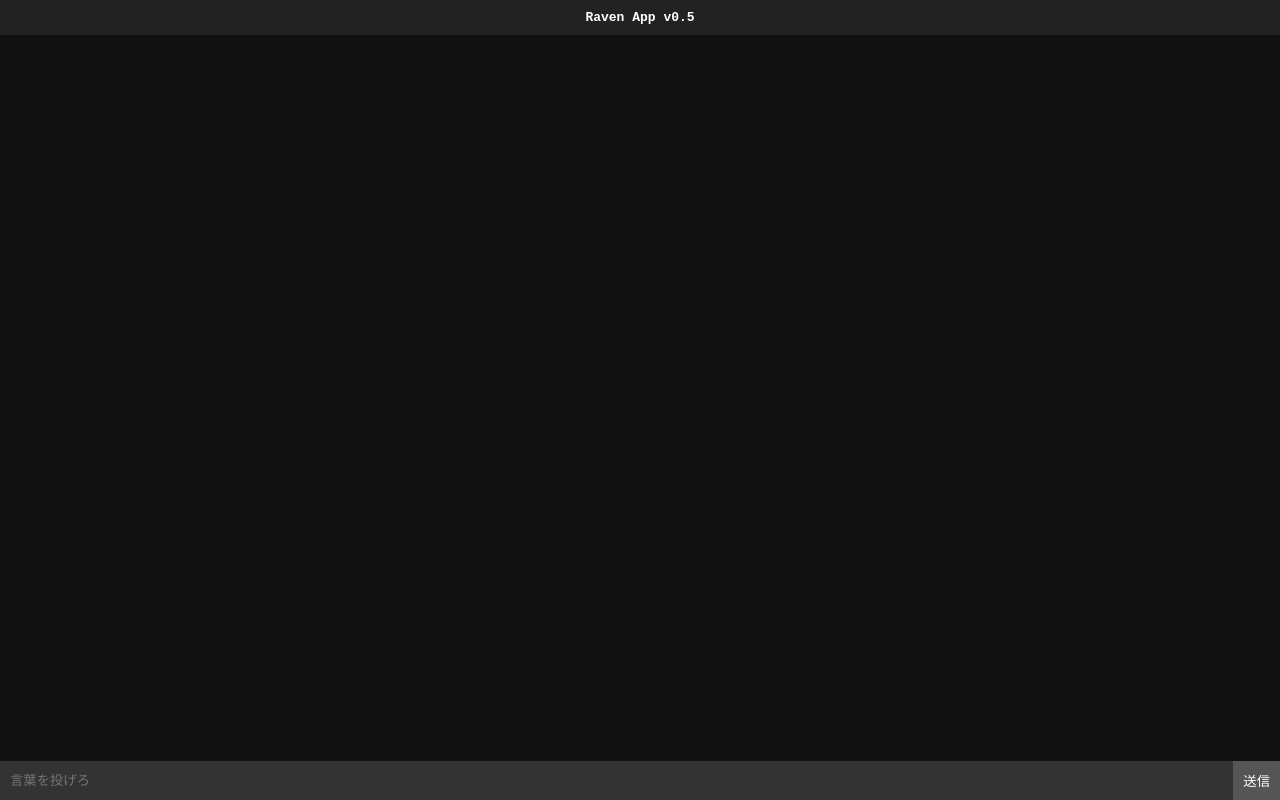
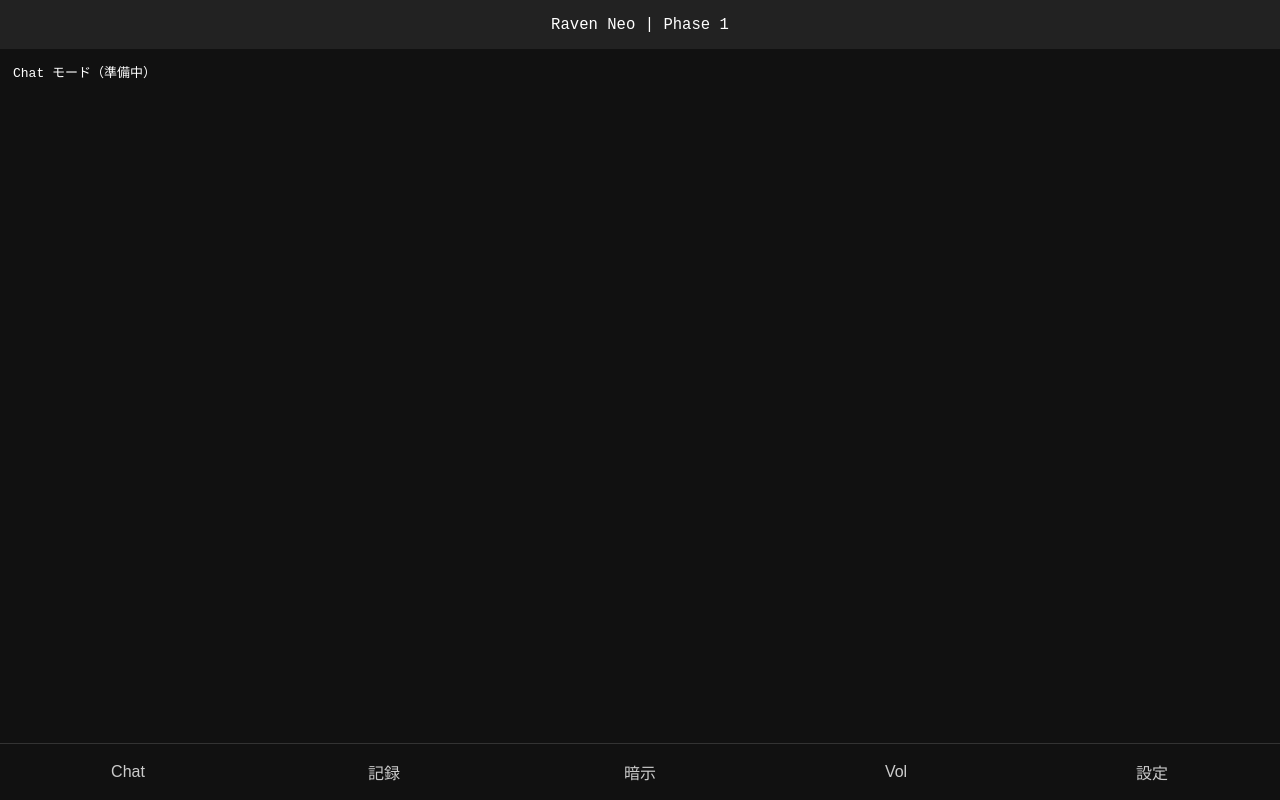
Before and after one commit to luporav3n/rav3n-app.index.html, a plain HTML site: page index.html in a window 1280 px wide. Drawn offline with Linux system fonts and the light colour scheme.

Commit message:
Add files via upload

```diff
--- a/index.html
+++ b/index.html
@@ -1,27 +1,38 @@
-
 <!DOCTYPE html>
 <html lang="ja">
 <head>
   <meta charset="UTF-8">
   <meta name="viewport" content="width=device-width, initial-scale=1.0">
-  <title>Raven App v0.5</title>
+  <title>Raven Neo - Phase 1</title>
   <link rel="manifest" href="manifest.json">
-  <script src="app.js" defer></script>
+  <script src="main.js" defer></script>
   <style>
-    body { background: #111; color: #fff; font-family: monospace; margin: 0; padding: 0; }
-    header { background: #222; padding: 10px; text-align: center; font-weight: bold; }
-    #log { padding: 10px; height: 60vh; overflow-y: scroll; white-space: pre-wrap; }
-    footer { position: fixed; bottom: 0; width: 100%; display: flex; }
-    input { flex: 1; padding: 10px; background: #333; border: none; color: #fff; }
-    button { background: #555; color: #fff; border: none; padding: 10px; }
+    body { margin: 0; font-family: monospace; background: #111; color: #fff; }
+    header { background: #222; padding: 1em; text-align: center; font-size: 1.2em; }
+    nav { display: flex; background: #000; border-top: 1px solid #333; position: fixed; bottom: 0; width: 100%; }
+    nav button {
+      flex: 1; padding: 1em; background: #111; color: #ccc;
+      border: none; font-size: 1em; cursor: pointer;
+    }
+    .tab { display: none; padding: 1em; min-height: 80vh; }
+    .active { display: block; }
   </style>
 </head>
 <body>
-  <header>Raven App v0.5</header>
-  <div id="log"></div>
-  <footer>
-    <input id="input" placeholder="言葉を投げろ" />
-    <button onclick="sendMessage()">送信</button>
-  </footer>
+  <header>Raven Neo | Phase 1</header>
+
+  <div id="chat" class="tab active">Chat モード（準備中）</div>
+  <div id="chronicle" class="tab">Chronicle（記録）</div>
+  <div id="trigger" class="tab">暗示・トリガー</div>
+  <div id="volumes" class="tab">Protocol | Vol群</div>
+  <div id="settings" class="tab">設定</div>
+
+  <nav>
+    <button onclick="switchTab('chat')">Chat</button>
+    <button onclick="switchTab('chronicle')">記録</button>
+    <button onclick="switchTab('trigger')">暗示</button>
+    <button onclick="switchTab('volumes')">Vol</button>
+    <button onclick="switchTab('settings')">設定</button>
+  </nav>
 </body>
 </html>
--- /dev/null
+++ b/main.js
@@ -0,0 +1,5 @@
+
+function switchTab(tabId) {
+  document.querySelectorAll('.tab').forEach(tab => tab.classList.remove('active'));
+  document.getElementById(tabId).classList.add('active');
+}
--- a/service-worker.js
+++ b/service-worker.js
@@ -1,12 +1,11 @@
 
 self.addEventListener("install", e => {
   e.waitUntil(
-    caches.open("raven-store").then(cache =>
-      cache.addAll(["./", "index.html", "app.js", "manifest.json", "icon-192.png", "icon-512.png"])
+    caches.open("raven-neo").then(cache =>
+      cache.addAll(["./", "index.html", "main.js", "manifest.json", "icon-192.png", "icon-512.png"])
     )
   );
 });
-
 self.addEventListener("fetch", e => {
   e.respondWith(
     caches.match(e.request).then(response => response || fetch(e.request))
```
Also changed, not shown: icon-192.png, icon-512.png, manifest.json.
